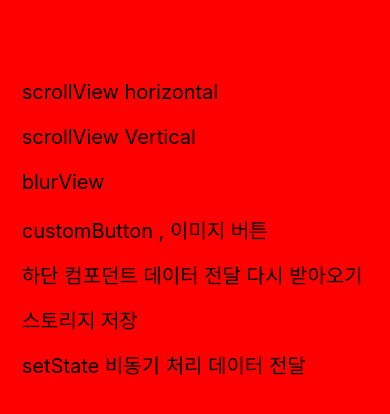
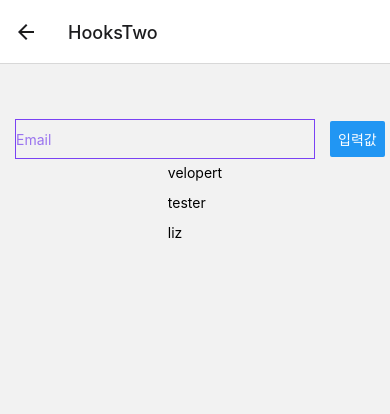
Before and after one commit to break200/ReactNative, a React Native app: screen /HooksTwo in a window 390 px wide. Shown: the top 414 px of the page. Built offline with nearby package versions, Linux system fonts and the light colour scheme.

Commit message:
emit 노티 추가

```diff
--- a/src/navi/Stack.js
+++ b/src/navi/Stack.js
@@ -9,7 +9,10 @@ import HeadComponent from '../screens/items/topComponent/HeadComponent'
 import AsyncStorageView from "../screens/items/asyncStorage/AsyncStorageView";
 import AsyncStorageNext from "../screens/items/asyncStorage/AsyncStorageNext";
 import ClassComponent from "../screens/items/classComponent/ClassComponent";
-
+import HooksOne from "../screens/items/arrEdit/HooksOne";
+import HooksTwo from "../screens/items/arrEdit/HooksTwo";
+import EmitHome from "../screens/items/Emit/EmitHome";
+import EmitNext from "../screens/items/Emit/EmitNext";
 const StackNavigation = () => {
     const Stack = createNativeStackNavigator();
     return (
@@ -49,6 +52,22 @@ const StackNavigation = () => {
                 name="ClassComponent"
                 component={ClassComponent}
             />
+                <Stack.Screen
+                    name="HooksOne"
+                    component={HooksOne}
+                />
+            <Stack.Screen
+                name="HooksTwo"
+                component={HooksTwo}
+            />
+            <Stack.Screen
+                name="EmitHome"
+                component={EmitHome}
+            />
+            <Stack.Screen
+                name="EmitNext"
+                component={EmitNext}
+            />
         </Stack.Navigator>
     );
 };
--- /dev/null
+++ b/src/screens/items/Emit/EmitHome.js
@@ -0,0 +1,43 @@
+import React, {useState, useEffect} from 'react';
+import {StyleSheet, Text, View, TouchableOpacity, Button , DeviceEventEmitter} from 'react-native';
+
+const EmitHome = ({navigation, route}) => {
+
+    useEffect(() => {
+        let subscription =  DeviceEventEmitter.addListener('emit', (events) => {
+            alert(`${events.taobaoBind}`);
+        })
+        //구독 삭제
+        // subscription.remove()
+    }, []);
+
+
+    const onPress = () => {
+        navigation.navigate('EmitNext');
+    };
+
+    return (
+        <View style={styles.container}>
+            <View style={styles.sideContainer}>
+                <Button title={'다음 페이지'} onPress={onPress}/>
+            </View>
+        </View>
+    );
+};
+
+const styles = StyleSheet.create({
+    container: {
+        flex: 1,
+        justifyContent: 'flex-start',
+        alignItems: 'center',
+        backgroundColor: 'red',
+    },
+    sideContainer: {
+        marginTop: 30,
+        width: '100%',
+        height: 50,
+        backgroundColor: 'blue',
+    },
+});
+
+export default EmitHome;
--- /dev/null
+++ b/src/screens/items/Emit/EmitNext.js
@@ -0,0 +1,45 @@
+import React, {useEffect, useState} from 'react';
+import {Button, StyleSheet, Text, DeviceEventEmitter, View} from 'react-native';
+
+const EmitNext = ({route, navigation}) => {
+
+    // useEffect(() => {
+    //     //특정 화면에서 뒤로 갈경우 호출원할경우 특히 api 호출을 원할때
+    //     return () => {
+    //         DeviceEventEmitter.emit('emit');
+    //     }
+    // }, []);
+
+
+    const onPress = () => {
+        DeviceEventEmitter.emit('emit', {taobaoBind:false});
+        navigation.goBack();
+    };
+
+    return (
+        <View style={styles.StyleSheet}>
+            <Button title={'특정 배열 값 변경'} onPress={onPress}/>
+        </View>
+    );
+};
+
+const styles = StyleSheet.create({
+    container: {
+        flex: 1,
+        justifyContent: 'center',
+        alignItems: 'center',
+        // opacity: 0.5,
+        backgroundColor: 'blue',
+    },
+    background: {
+        position: 'absolute',
+        marginTop: 20,
+        top: 0,
+        bottom: 0,
+        left: 0,
+        right: 0,
+        opacity: 0.5,
+    },
+});
+
+export default EmitNext;
--- /dev/null
+++ b/src/screens/items/arrEdit/HooksOne.js
@@ -0,0 +1,76 @@
+import React, {useEffect, useState} from 'react';
+import {Button, StyleSheet, Text,View} from 'react-native';
+
+const HooksOne = ({route, navigation}) => {
+    const [users, setUsers] = useState([
+        {
+            id: 1,
+            username: 'velopert',
+            email: 'public.velopert@gmail.com',
+        },
+        {
+            id: 2,
+            username: 'tester',
+            email: 'tester@example.com',
+        },
+        {
+            id: 3,
+            username: 'liz',
+            email: 'liz@example.com',
+        },
+    ]);
+
+    useEffect(() => {
+        console.log(users);
+    },[users]);
+
+    const onPress = () => {
+        setUsers(
+            users.map(user =>
+                user.id === 2 ? { ...user, username: "son sang hee" , email:'break200@naver.com' } : { ...user }
+            )
+        );
+    };
+
+    const onPressKey = () => {
+        setUsers(
+            users.map(user =>
+                user.id === 1 ? { ...user, active: !user.active} : { ...user, active: false }
+            )
+        );
+    };
+
+    const onPressNext = () => {
+        navigation.navigate('HooksTwo');
+    };
+
+    return (
+        <View style={styles.StyleSheet}>
+            <Text>배열값 추가</Text>
+            <Button title={'특정 배열 값 변경'} onPress={onPress}/>
+            <Button title={'배열 특성 추가'} onPress={onPressKey}/>
+            <Button title={'배열에 textInput'} onPress={onPressNext}/>
+        </View>
+    );
+};
+
+const styles = StyleSheet.create({
+    container: {
+        flex: 1,
+        justifyContent: 'center',
+        alignItems: 'center',
+        // opacity: 0.5,
+        backgroundColor: 'blue',
+    },
+    background: {
+        position: 'absolute',
+        marginTop: 20,
+        top: 0,
+        bottom: 0,
+        left: 0,
+        right: 0,
+        opacity: 0.5,
+    },
+});
+
+export default HooksOne;
--- /dev/null
+++ b/src/screens/items/arrEdit/HooksTwo.js
@@ -0,0 +1,77 @@
+import React, {useState,useRef , useEffect} from 'react';
+import {Button, FlatList, StyleSheet, Text, TextInput, TouchableOpacity, View} from 'react-native';
+
+const HooksTwo = ({route, navigation}) => {
+    const [item, setItem] = useState({id: 0, username: ''});
+    const [input, setInput] = useState('');
+    const nextId = useRef(3);
+    const [users, setUsers] = useState([
+        {
+            id: 1,
+            username: 'velopert',
+        },
+        {
+            id: 2,
+            username: 'tester',
+        },
+        {
+            id: 3,
+            username: 'liz',
+        },
+    ]);
+
+    useEffect(() => {
+        console.log(users);
+    },[users]);
+    useEffect(() => {
+        // console.log(input);
+    },[input]);
+
+
+    const onPress = () => {
+
+        if (input === '' || input === undefined)return;
+        console.log(input);
+        setItem({id:nextId.current += 1 , username:input});
+        setUsers([...users,item]);
+        setInput('');
+    };
+
+    const renderItem = ({ item }) => (
+        <Text style={{width:'100%',height:30}}>{item.username}</Text>
+    );
+
+    return (
+        <View style={styles.container}>
+            <View style={{flexDirection:'row' , alignItems:'center' , justifyContent:'flex-start'}}>
+                <Text style={{width:'100%' , height:50}}>{input}</Text>
+            </View>
+            <View style={{width:'100%' , height:50 , flexDirection:'row' , alignItems:'center' , justifyContent:'flex-start'}}>
+                <TextInput style={styles.textInput}
+                           placeholder = "Email"
+                           placeholderTextColor = "#9a73ef"
+                           onChangeText={text => setInput(text)} value={input} />
+                <Button title={'입력값'} onPress={onPress}/>
+            </View>
+
+            <FlatList data={users} renderItem={renderItem} />
+        </View>
+    );
+};
+
+const styles = StyleSheet.create({
+    container: {
+        flex: 1,
+        justifyContent: 'flex-start',
+        alignItems: 'center',
+    },
+    textInput: {
+        margin: 15,
+        width: 300,
+        height: 40,
+        borderColor: '#7a42f4',
+        borderWidth: 1
+    }
+});
+
+export default HooksTwo;
--- a/src/screens/main/App.js
+++ b/src/screens/main/App.js
@@ -1,5 +1,6 @@
 import React from 'react';
 import {StyleSheet, Text, View,FlatList ,TouchableWithoutFeedback} from 'react-native';
+import HooksTwo from "../items/arrEdit/HooksTwo";
 
 const App = ({navigation, route}) => {
 
@@ -32,6 +33,16 @@ const App = ({navigation, route}) => {
             id: 7,
             title: 'setState 비동기 처리 데이터 전달',
         },
+        {
+            id: 8,
+            title: 'useState 배열 수정 및 추가',
+        }, {
+            id: 9,
+            title: 'Emit 노티 저장 ',
+        },
+
+
+
     ];
 
     //눌렀을경우 버튼 이벤트
@@ -50,10 +61,13 @@ const App = ({navigation, route}) => {
             navigation.navigate('AsyncStorageView');
         }else if (item.id === 7){
             navigation.navigate('ClassComponent');
+        }else if (item.id === 8){
+            navigation.navigate('HooksOne');
+        }else if (item.id === 9){
+            navigation.navigate('EmitHome');
         }
     }
-
-
+    HooksTwo
     const renderItem = ({item , index}) => (
         <View style={{width:'100%' , height:45}}>
             <TouchableWithoutFeedback onPress={() => onPress(item)}>
```
